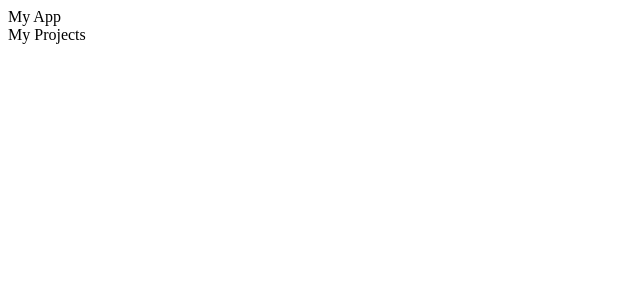
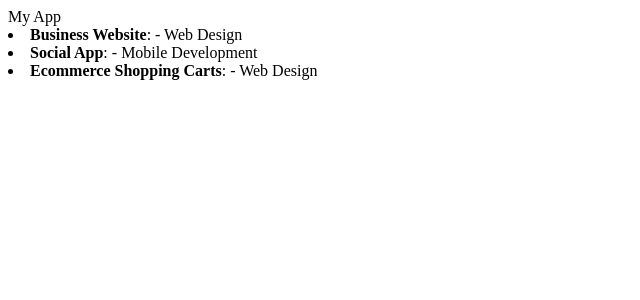
Before and after one commit to ovinokurov/Projects, a React (Create React App) app: page / in a window 1280 px wide. Shown: the top 300 px of the page, without its empty margins (0-640 px from the left). Built offline with nearby package versions, Linux system fonts and the light colour scheme.

Commit message:
Create Projects and ProjectItem object and state

```diff
--- a/src/App.js
+++ b/src/App.js
@@ -4,11 +4,30 @@ import './Components/Projects';
 import Projects from './Components/Projects';
 
 class App extends Component {
+  constructor(){
+    super();
+    this.state = {
+      projects:[
+        {
+        title:'Business Website',
+        category:'Web Design'
+        },
+        {
+        title:'Social App',
+        category:'Mobile Development'
+        },
+        {
+        title:'Ecommerce Shopping Carts',
+        category:'Web Design'
+        }
+      ]
+    }
+  }
   render() {
     return (
       <div className="App">
         My App
-        <Projects />
+        <Projects projects={this.state.projects} />
       </div>
     );
   }
--- /dev/null
+++ b/src/Components/ProjectItem.js
@@ -0,0 +1,13 @@
+import React, { Component } from 'react';
+
+class ProjectItem extends Component {
+  render() {
+    return (
+      <li className="ProjectItem">
+        <b>{this.props.project.title}</b>: - {this.props.project.category}
+      </li>
+    );
+  }
+}
+
+export default ProjectItem;
--- a/src/Components/Projects.js
+++ b/src/Components/Projects.js
@@ -1,10 +1,19 @@
 import React, { Component } from 'react';
+import ProjectItem from './ProjectItem';
 
 class Projects extends Component {
   render() {
+    let projectItems;
+    if(this.props.projects){
+      projectItems = this.props.projects.map(project => {
+        return (
+          <ProjectItem key={project.title} project={project} />
+        );
+      });
+    }
     return (
       <div className="Projects">
-        My Projects
+        {projectItems}
       </div>
     );
   }
```
